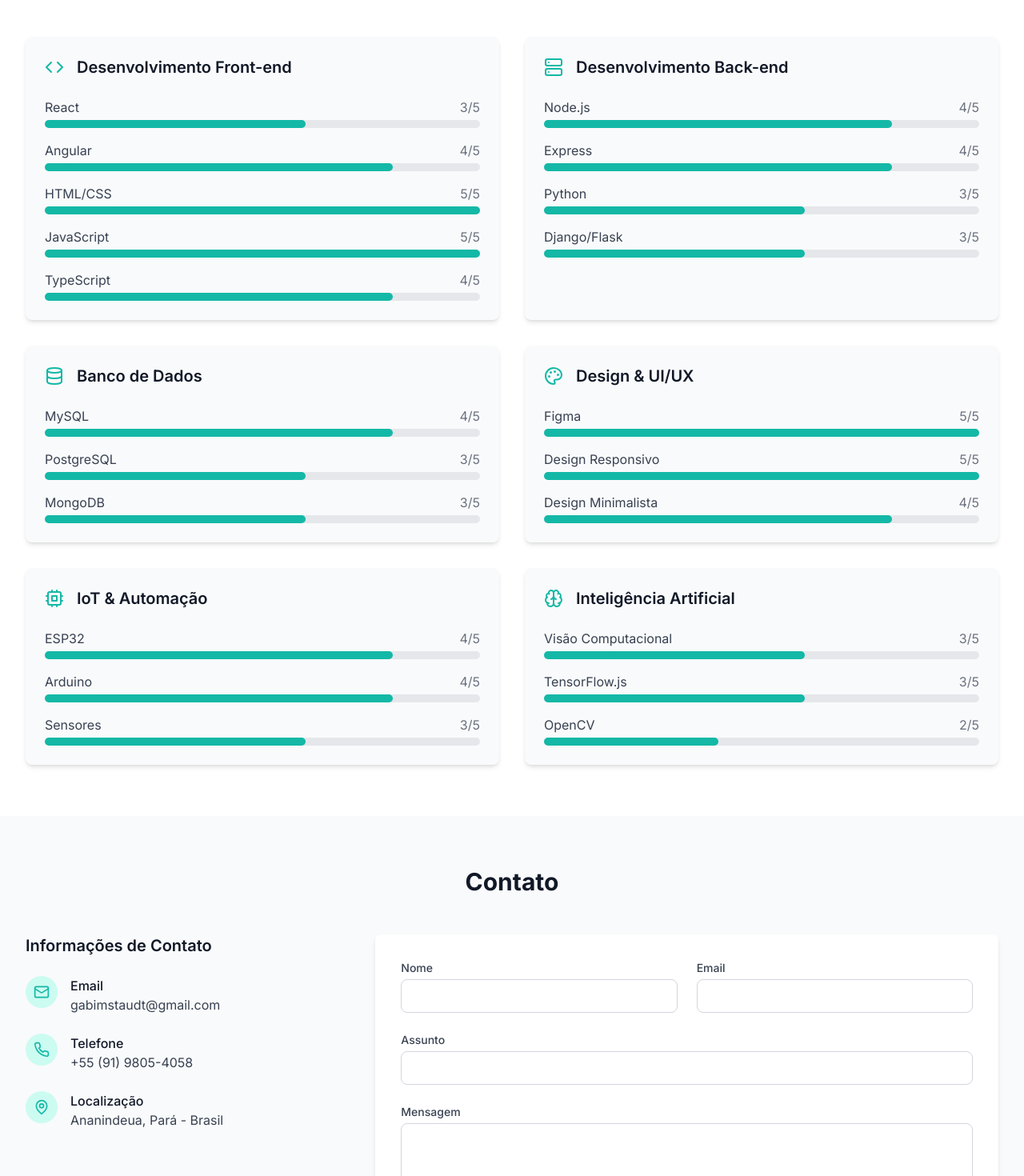
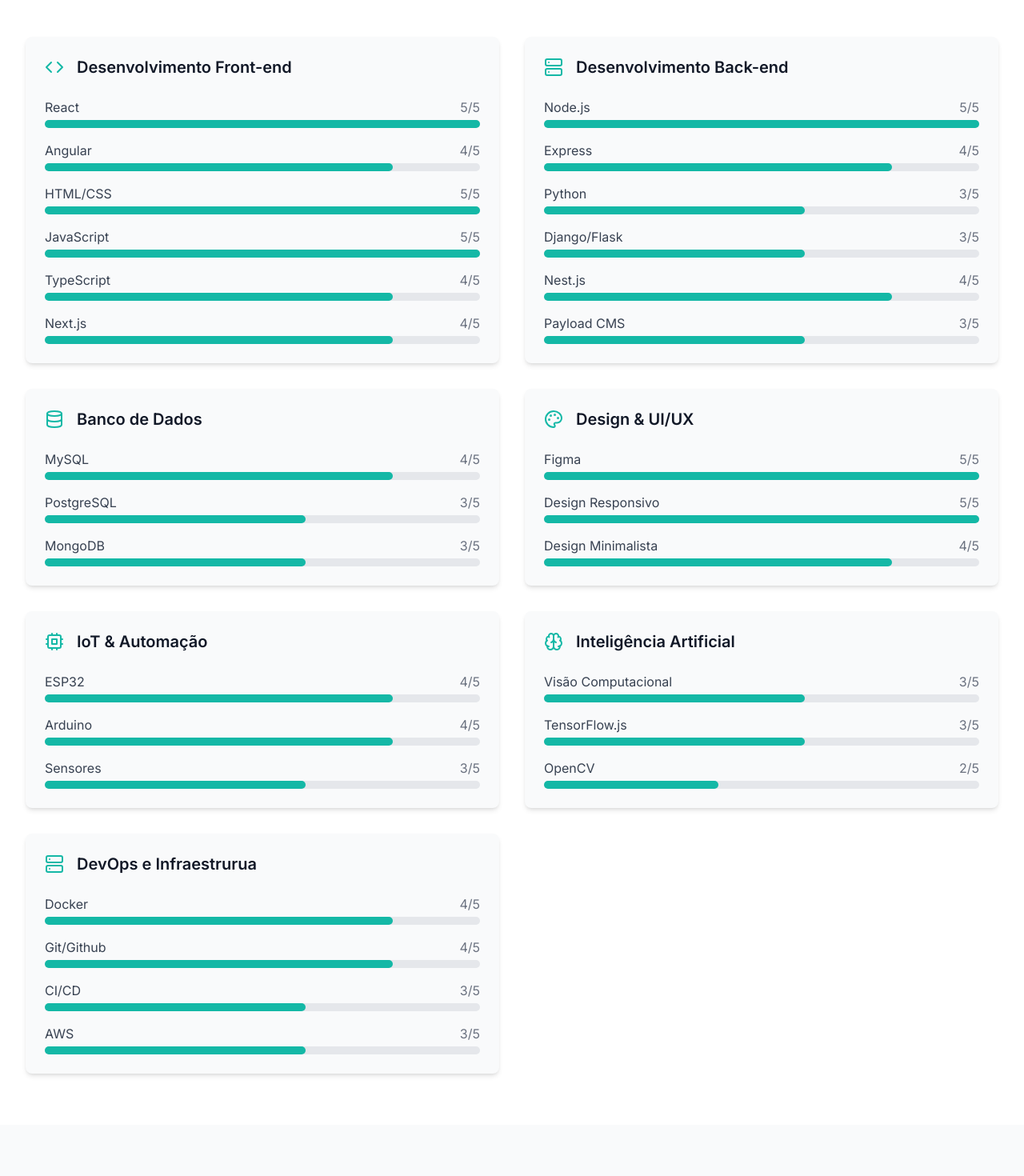
Before and after one commit to Gabstaudt/GabriellaPortifolio, a React (Vite) app: page / in a window 1280 px wide. Shown: the part 7040-8510 px from the top of the page at 80% size. Built offline with nearby package versions, Linux system fonts and the light colour scheme.

Commit message:
feat: adição de skills

```diff
--- a/src/data/skillsData.ts
+++ b/src/data/skillsData.ts
@@ -14,21 +14,24 @@ export const skillCategories: SkillCategory[] = [
     name: "Desenvolvimento Front-end",
     icon: "code",
     skills: [
-      { name: "React", level: 3 },
+      { name: "React", level: 5 },
       { name: "Angular", level: 4 },
       { name: "HTML/CSS", level: 5 },
       { name: "JavaScript", level: 5 },
-      { name: "TypeScript", level: 4 }
+      { name: "TypeScript", level: 4 },
+      { name: "Next.js", level: 4 }
     ]
   },
   {
     name: "Desenvolvimento Back-end",
     icon: "server",
     skills: [
-      { name: "Node.js", level: 4 },
+      { name: "Node.js", level: 5 },
       { name: "Express", level: 4 },
       { name: "Python", level: 3 },
-      { name: "Django/Flask", level: 3 }
+      { name: "Django/Flask", level: 3 },
+      { name: "Nest.js", level: 4 },
+      { name: "Payload CMS", level: 3 }
     ]
   },
   {
@@ -66,5 +69,16 @@ export const skillCategories: SkillCategory[] = [
       { name: "TensorFlow.js", level: 3 },
       { name: "OpenCV", level: 2 }
     ]
+  },
+    {
+    name: "DevOps e Infraestrurua",
+    icon: "server",
+    skills: [
+      { name: "Docker", level: 4 },
+      { name: "Git/Github", level: 4 },
+      { name: "CI/CD", level: 3 },
+      { name: "AWS", level: 3 }
+
+    ]
   }
 ];
```
